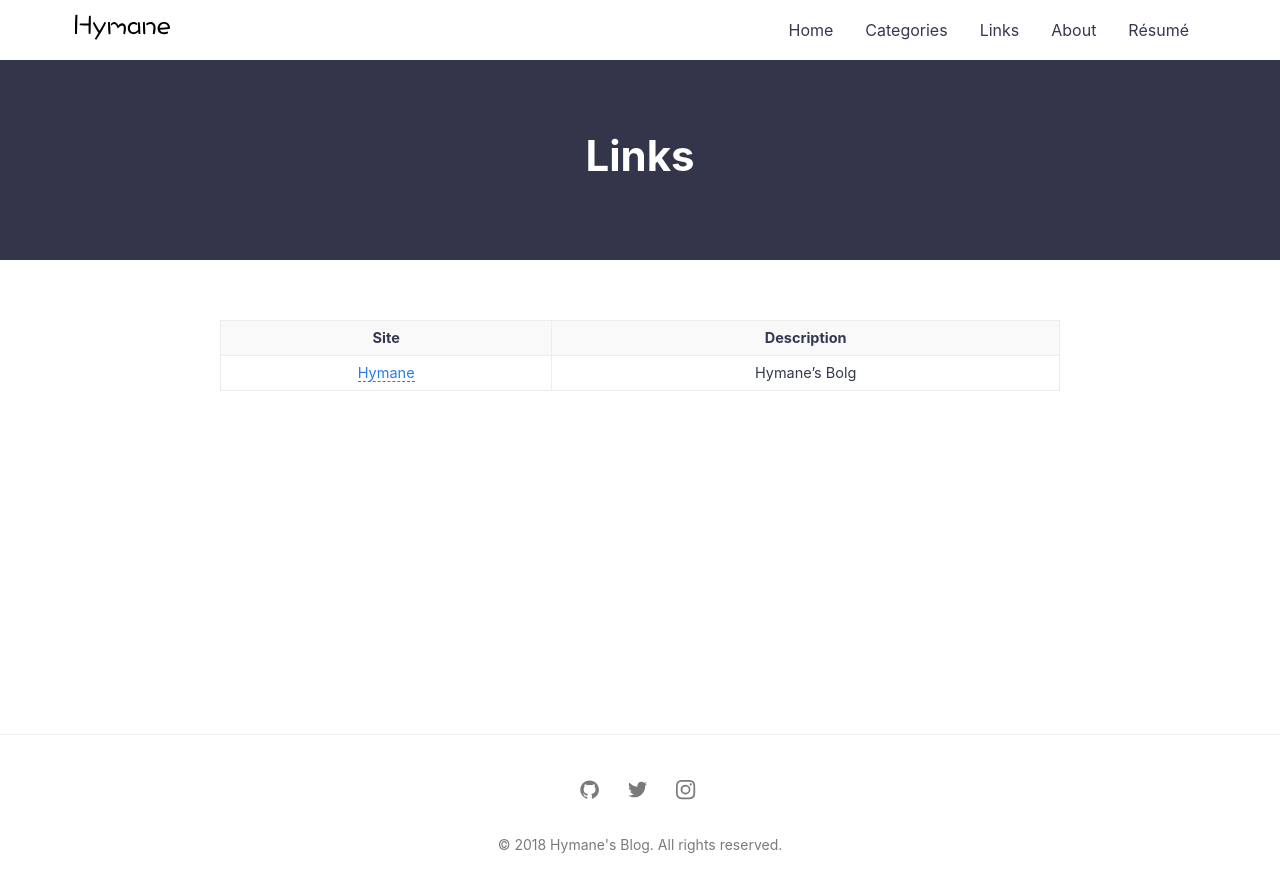
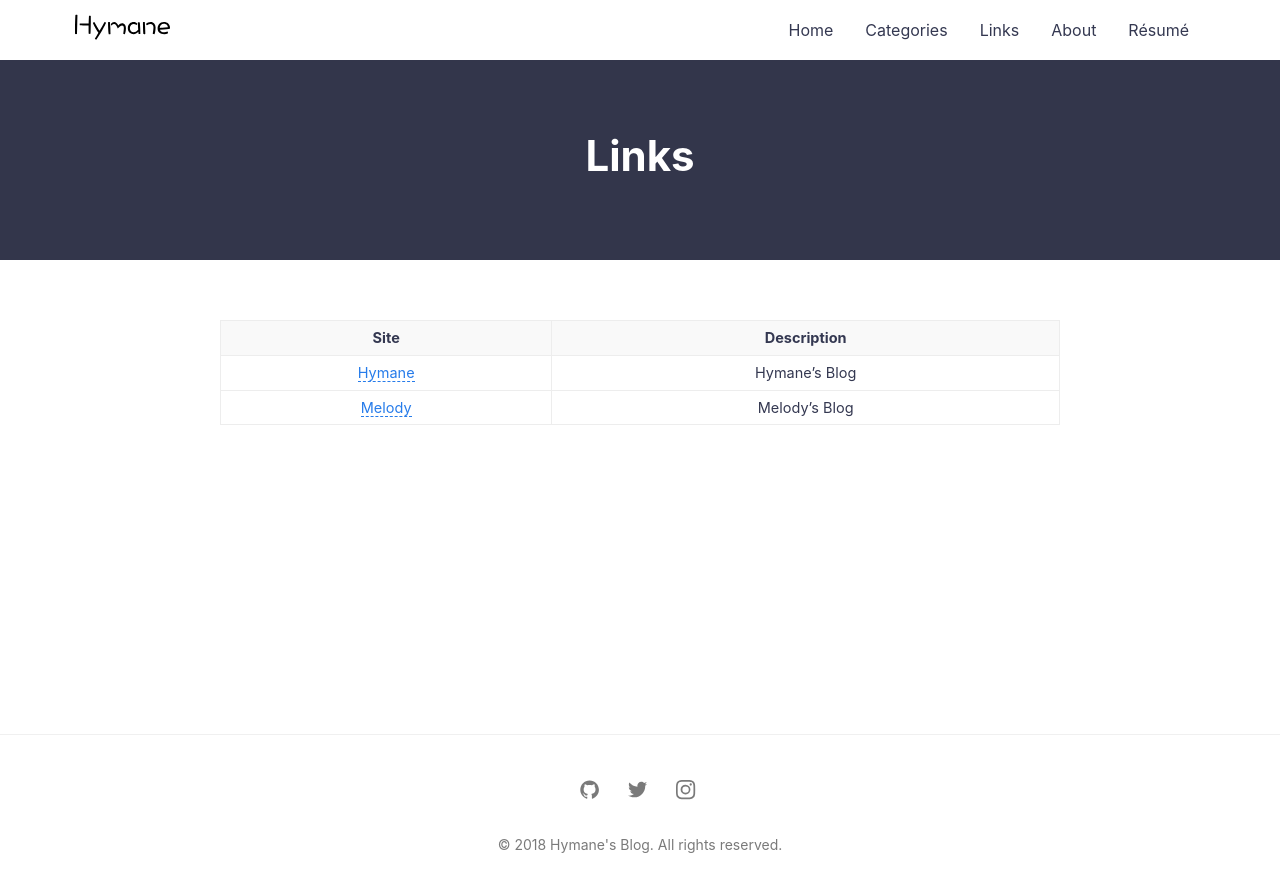
Before and after one commit to hymanme/hymanme.github.io, a Jekyll site: the page built from _pages/links.md, in a window 1280 px wide. Shown: the top 892 px of the page. Built offline with Jekyll 4.4.1, drawn with Linux system fonts in a browser that asks for light colours.

Commit message:
update about me page and add one link

```diff
--- a/_pages/links.md
+++ b/_pages/links.md
@@ -7,4 +7,5 @@ permalink: /links/
 
 | Site | Description |
 | :-: | :-: |
-| [Hymane](https://www.hymane.com) | Hymane’s Bolg |
+| [Hymane](https://www.hymane.com) | Hymane’s Blog |
+| [Melody](https://www.imhanjie.com) | Melody's Blog |
```
Also changed, not shown: _pages/about.md (+1 -1 lines).
